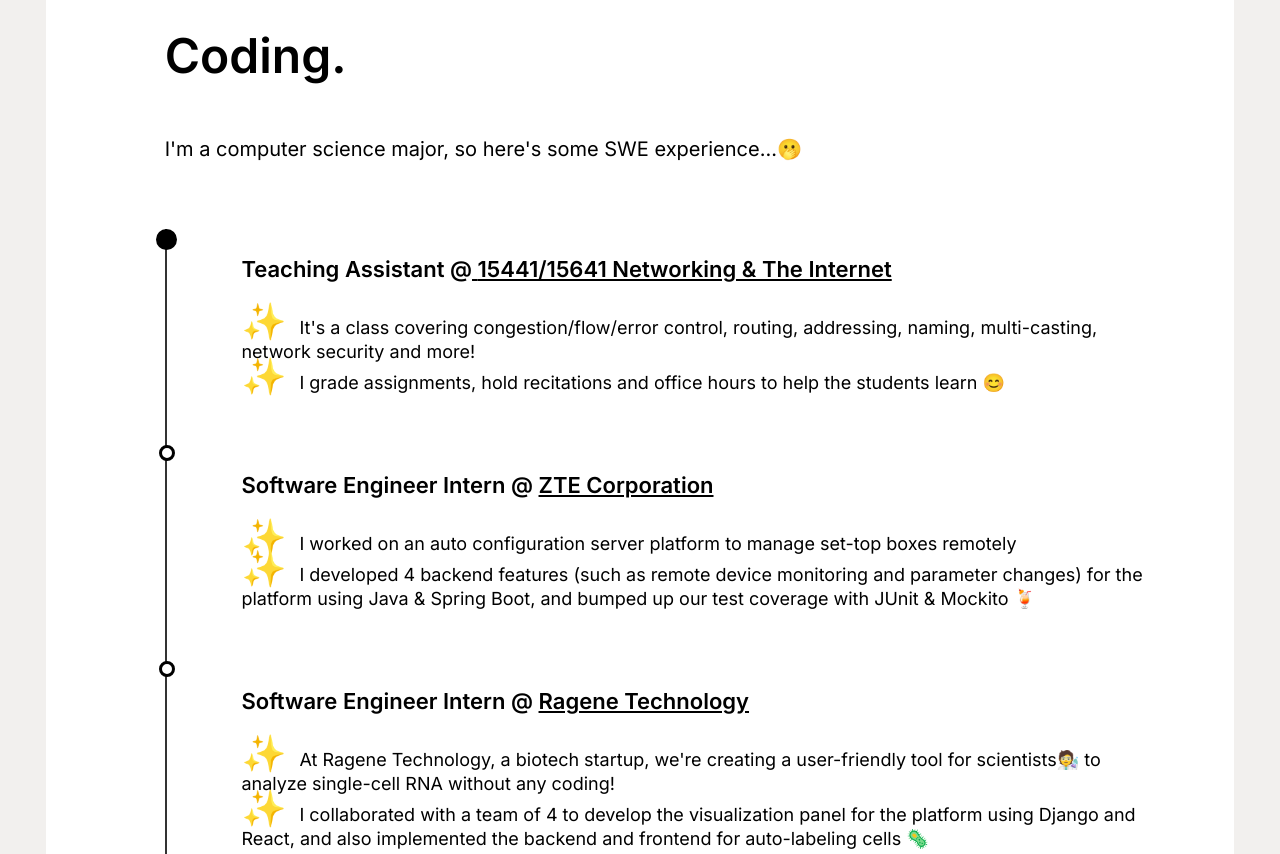
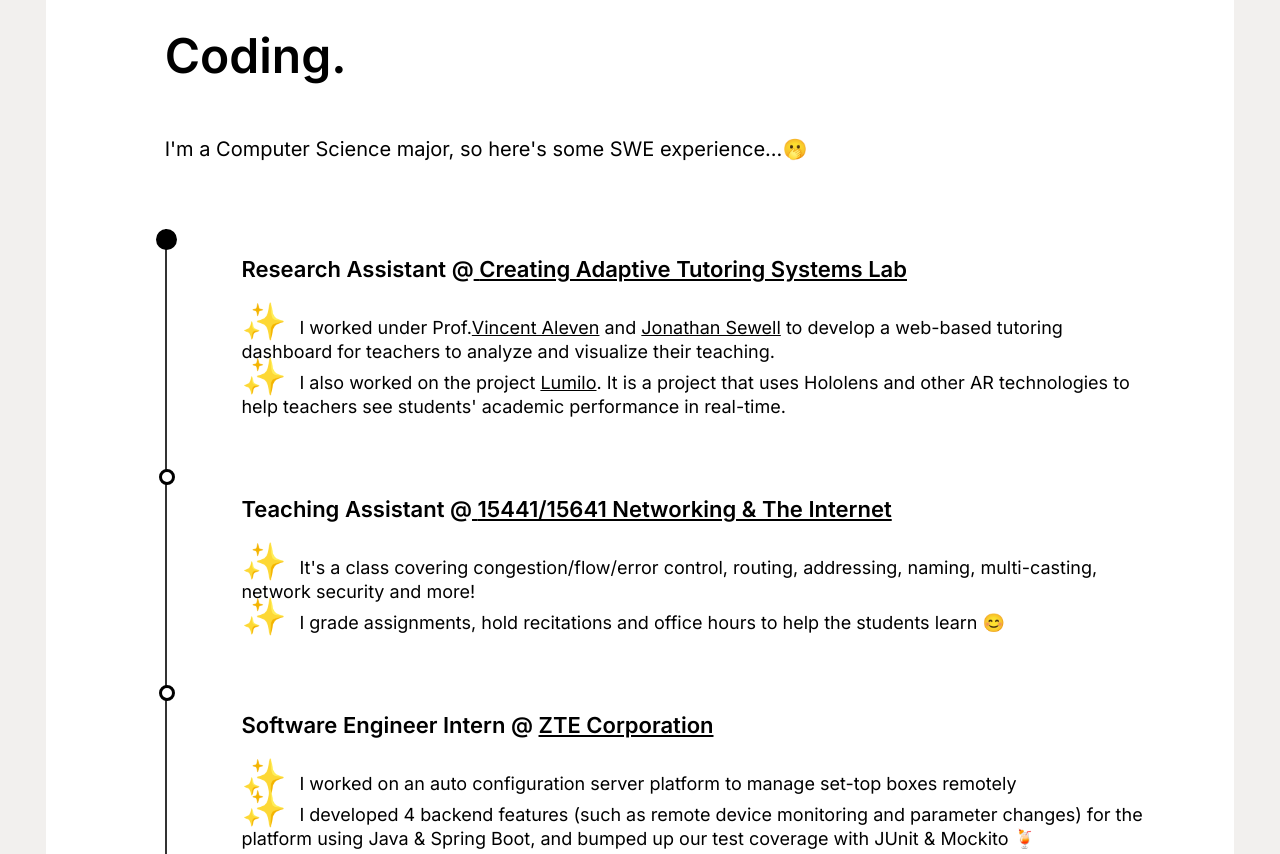
Before and after one commit to chloewang-200/67240-ind2, a plain HTML site: page index.html in a window 1280 px wide. Shown: the part 980-1834 px from the top of the page. Drawn offline with Linux system fonts and the light colour scheme; a web font is replaced by a local one.

Commit message:
addded research experience

```diff
--- a/index.html
+++ b/index.html
@@ -72,10 +72,30 @@
             </div> -->
             <div class = "coding">
                 <div class = "sectionHeader">Coding.</div>
-                <div class = "sectionIntro">I'm a computer science major, so here's some SWE experience...🫢</div>
+                <div class = "sectionIntro">I'm a Computer Science major, so here's some SWE experience...🫢</div>
                 <div class = "timeline">
                     <div class = timelineSection>
                         <div class = "currentTimelineHeader">
+                            <span id = "TAFull">Research Assistant</span><span id = "TA">RA</span> @<a href ="Human-Computer Interaction Institute" target="_blank">
+                                <span class = "fullCompanyName">Creating Adaptive Tutoring Systems Lab</span>
+                                <span class = "companyName">CATS Lab</span>
+                            </a>
+                        </div>
+                        <!-- <p class = "timelineContent"> -->
+                        <ul class = "timelineContent">
+                            <li class = "star">
+                            I worked under Prof.<a href="https://www.cs.cmu.edu/~./aleven/" target="_blank">Vincent Aleven</a> and
+                            <a href="https://hcii.cmu.edu/people/jonathan-sewall">Jonathan Sewell</a> to develop a web-based tutoring dashboard for teachers to analyze and visualize their teaching.
+                            </li>
+                            <li class = "star">
+                            I also worked on the project <a href="https://hechingerreport.org/these-glasses-give-teachers-superpowers/" target="_blank">Lumilo</a>. It is a project
+                            that uses Hololens and other AR technologies to help teachers see students' academic performance in real-time.
+                            </li>
+                        </ul>
+                        <!-- </p> -->
+                    </div>
+                    <div class = timelineSection>
+                        <div class = "timelineHeader">
                             <span id = "TAFull">Teaching Assistant</span><span id = "TA">TA</span> @<a href ="https://computer-netgallery.github.io/fa23/" target="_blank">
                                 <span class = "fullCompanyName">15441/15641 Networking & The Internet</span>
                                 <span class = "companyName">15441 Networking</span>
```
Also changed, not shown: 1 other file.
